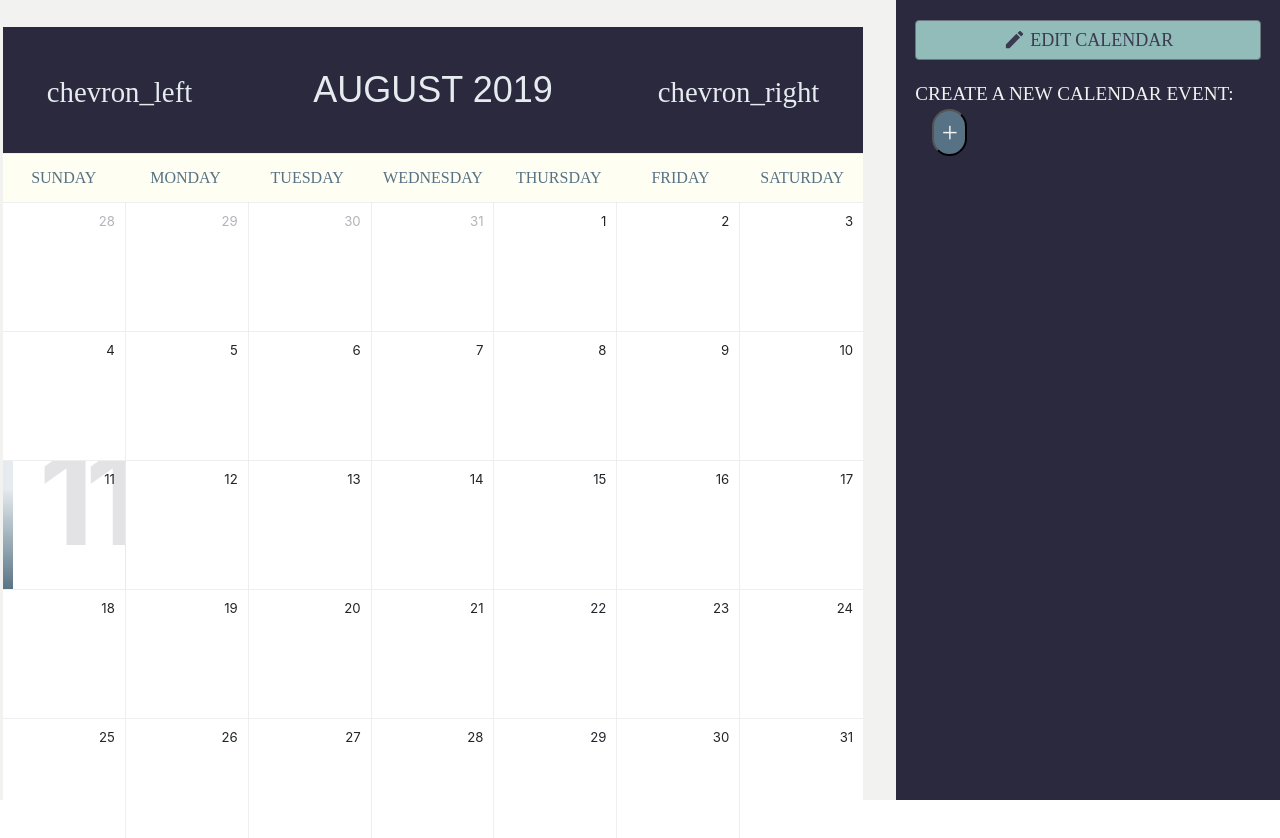
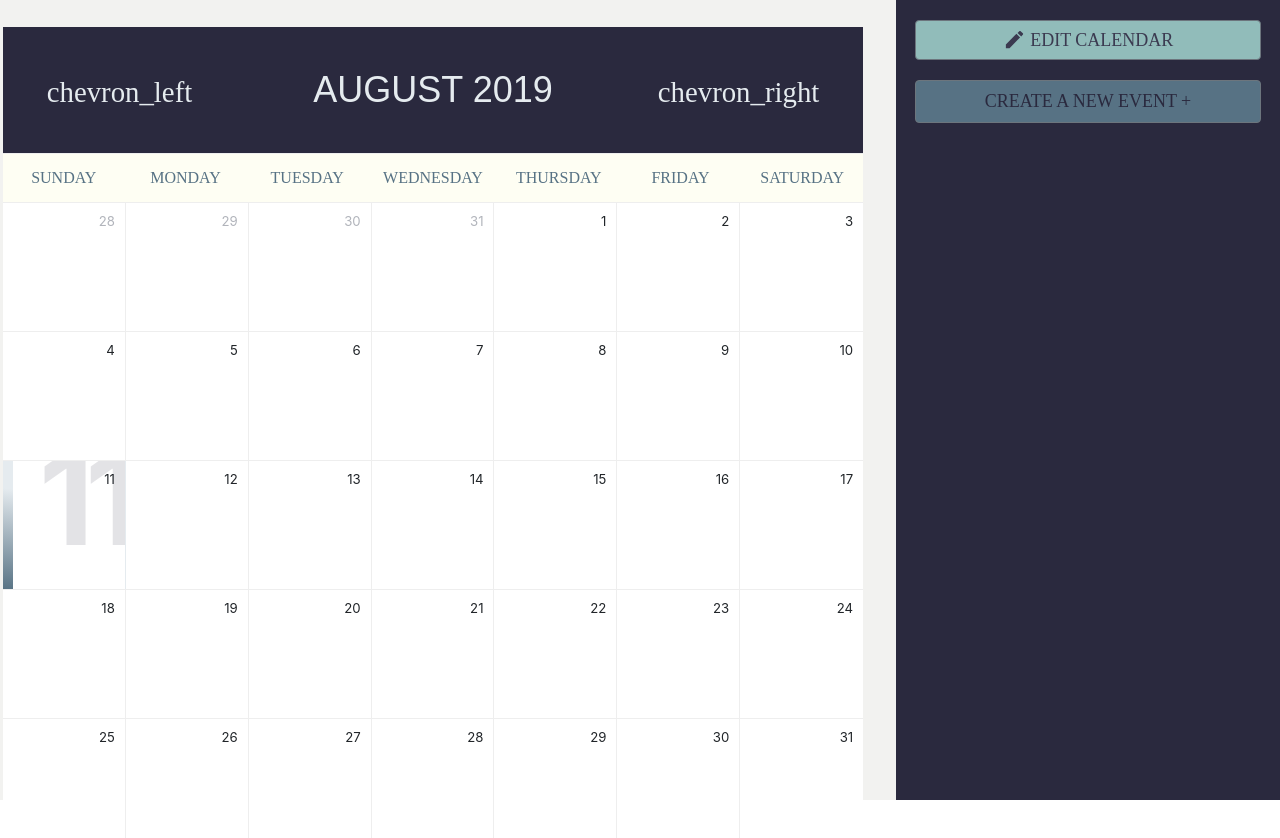
Before and after one commit to sarahcheatham/MySQL-Calendar, a React (Create React App) app in the folder client/: page / in a window 1280 px wide. Shown: the top 838 px of the page. Built offline with nearby package versions, Linux system fonts and the light colour scheme; no server answers; a web font is replaced by a local one.

Commit message:
css update

```diff
--- a/client/src/components/Calendar/Calendar.css
+++ b/client/src/components/Calendar/Calendar.css
@@ -28,7 +28,8 @@
 .calendar .header .icon:hover {
   transform: scale(1.75);
   transition: .25s ease-out;
-  color: var(--main-color);
+  color: var(--mermaid);
+  /* color: var(--main-color); */
 }
 
 .calendar .header .icon:first-of-type {
--- a/client/src/components/Form/Form.css
+++ b/client/src/components/Form/Form.css
@@ -3,11 +3,11 @@
     grid-column: 2 / 3;
     padding-left: 5%;
     padding-right: 5%;
-    background: var(--evening-blue);
     color: var(--warm-white);
     font-family: operetta-8, serif;
     font-weight: 200;
     font-style: normal;
+    background-color: var(--evening-blue);
 }
 
 #form{
@@ -28,20 +28,12 @@
 }
 
 #createButton{
-    margin-left: 5%;
-    margin-bottom: 0%;
-    border-radius: 1.5rem;
     background-color: var(--bluestone);
-    /* background-color: var(--navy); */
-    color: var(--warm-white);
-    font-size: 1.8rem;
-    padding: 0%;
-    width: 10%;
-    /* height: 10%; */
-
-    /* font-family: operetta-8, serif;
-    font-weight: 200;
-    font-style: normal; */
+    color: var(--evening-blue);
+    /* color: var(--warm-white); */
+    font-size: 18px;
+    width: 100%;
+    height: 6%;
 }
 
 #formHeader{
--- a/client/src/components/Form/Form.js
+++ b/client/src/components/Form/Form.js
@@ -4,6 +4,7 @@ import { connect } from 'react-redux';
 import { toggleDropDown } from '../../store/actions';
 import { loadPosts, createPost } from '../../store/actions/postActions';
 import FormHeader from './FormHeader';
+import { Button } from 'reactstrap';
 
 class Form extends React.Component{
     constructor(props){
@@ -74,8 +75,7 @@ class Form extends React.Component{
         this.props.dropDown ? signToShow = " - " : signToShow = " + ";
         return (
             <div id="formContainer">
-                <FormHeader/>
-                <button id="createButton" onClick={this.handleFormShow}>{signToShow}</button>
+                <Button id="createButton" onClick={this.handleFormShow}>CREATE A NEW EVENT{signToShow}</Button>
                 {this.props.dropDown && form}
             </div>
         )
```
